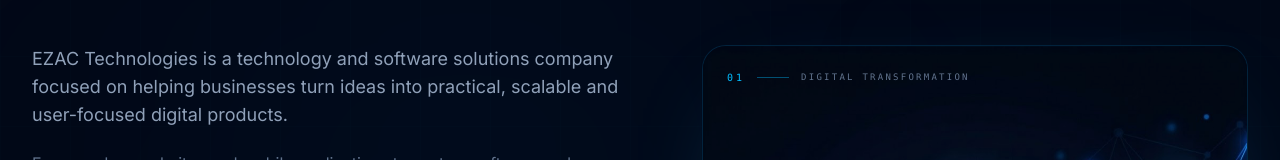
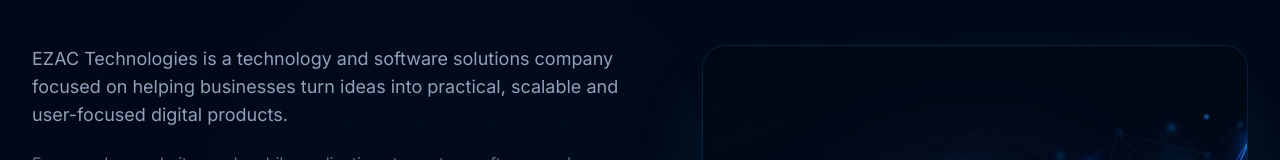
Before and after one commit to tabindazeeshan2/EZAC-Technologies-, a Next.js app: page / in a window 1280 px wide. Shown: the part 4003-4163 px from the top of the page. Built offline with nearby package versions, Linux system fonts and the light colour scheme; no server answers.

Commit message:
Updated Design

```diff
--- a/components/about.tsx
+++ b/components/about.tsx
@@ -237,18 +237,7 @@ export function About() {
                 {/* Image overlay */}
                 <div className="pointer-events-none absolute inset-0 bg-gradient-to-t from-[#020817]/50 via-transparent to-transparent" />
 
-                {/* Corner label */}
-                <div className="absolute left-6 top-6 flex items-center gap-3">
-                  <span className="font-mono text-[10px] tracking-[0.3em] text-sky-400">
-                    01
-                  </span>
 
-                  <span className="h-px w-8 bg-sky-400/40" />
-
-                  <span className="font-mono text-[9px] uppercase tracking-[0.25em] text-slate-500">
-                    Digital Transformation
-                  </span>
-                </div>
               </div>
 
 
```
